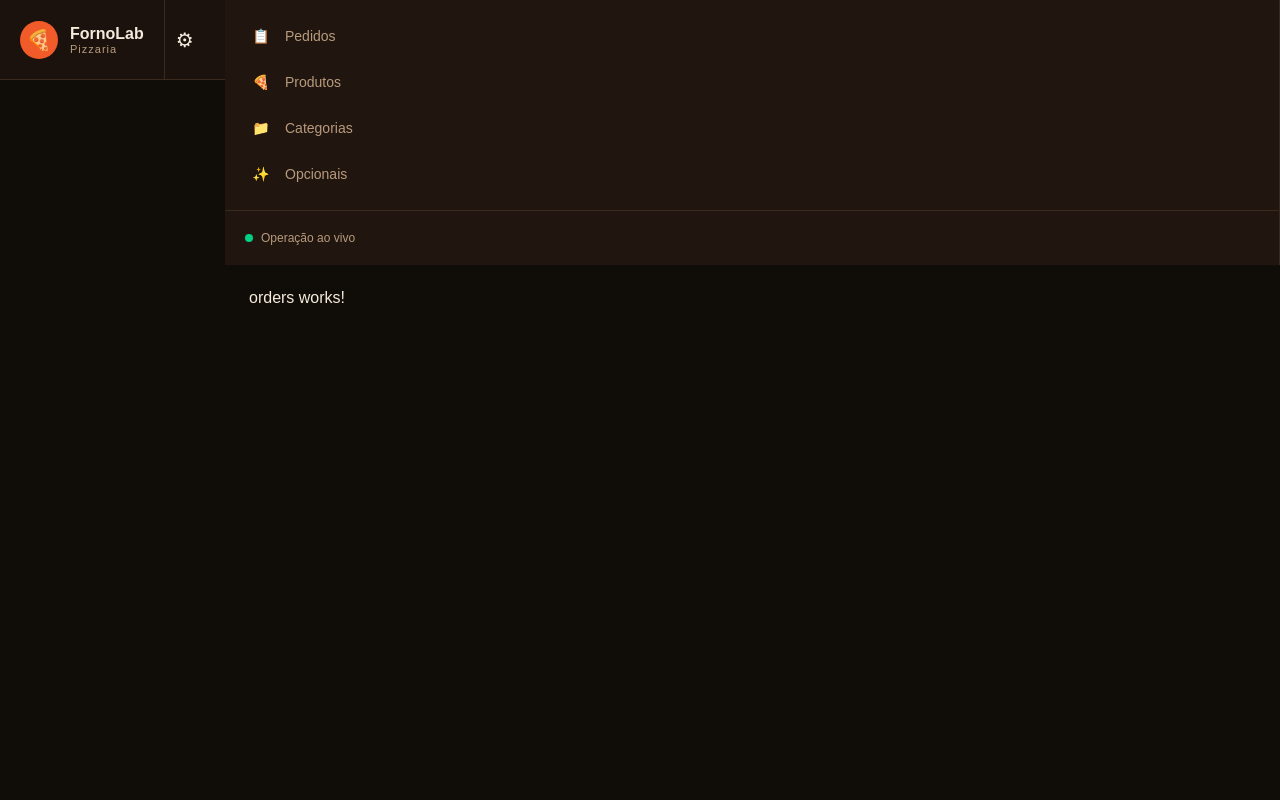
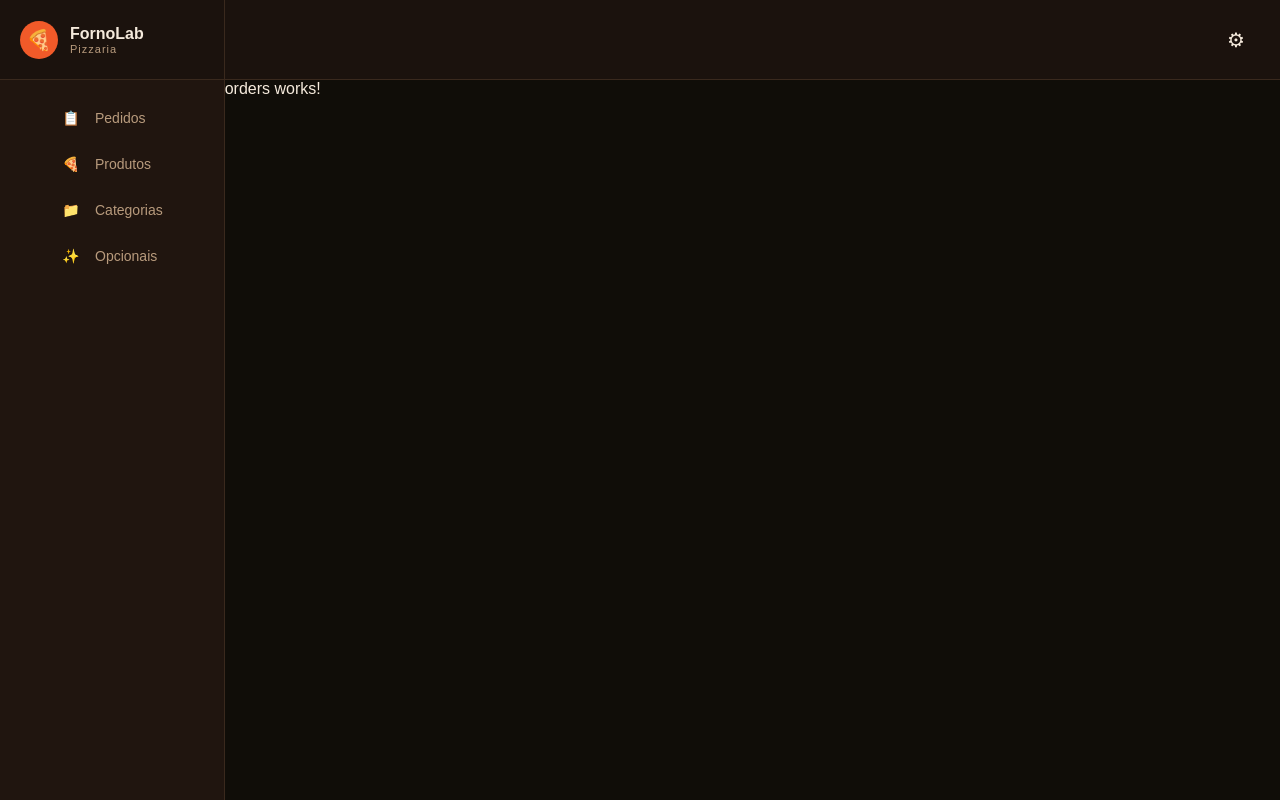
Before and after one commit to GeovaniPassos/delivery-painel, an Angular app: page /pedidos in a window 1280 px wide. Shown: the top 800 px of the page. Built offline with nearby package versions, Linux system fonts and the light colour scheme.

Commit message:
Implementado o layout do header a sidebar

```diff
--- a/src/app/layout/layout/layout.scss
+++ b/src/app/layout/layout/layout.scss
@@ -1,7 +1,7 @@
 .app-layout {
   min-height: 100vh;
 
-  display: grid;
+  display: block;
 
   grid-template-columns:
     var(--sidebar-width)
@@ -19,12 +19,11 @@
   color: var(--text-primary);
 }
 
-.page-content {
+.app-content {
+  display: flex;
   grid-area: main;
 
   min-width: 0;
-
-  padding: 24px;
 
   background: var(--bg-main);
 
--- a/src/app/layout/sidebar/sidebar.html
+++ b/src/app/layout/sidebar/sidebar.html
@@ -43,10 +43,4 @@
     </a>
 
   </nav>
-
-  <div class="sidebar-footer">
-    <span class="status-dot"></span>
-    Operação ao vivo
-  </div>
-
 </aside>
--- a/src/app/layout/sidebar/sidebar.scss
+++ b/src/app/layout/sidebar/sidebar.scss
@@ -1,6 +1,5 @@
 .sidebar {
   grid-area: sidebar;
-
   display: flex;
   flex-direction: column;
   justify-content: space-between;
@@ -8,6 +7,8 @@
   background: var(--bg-sidebar);
 
   border-right: 1px solid var(--border-color);
+
+  height: 100vw;
 }
 
 
@@ -19,7 +20,7 @@
 
   gap: 6px;
 
-  padding: 16px 12px;
+  padding: 18px 47px;
 }
 
 .nav-item {
```
Also changed, not shown: src/app/layout/header/header.html (indentation only).
